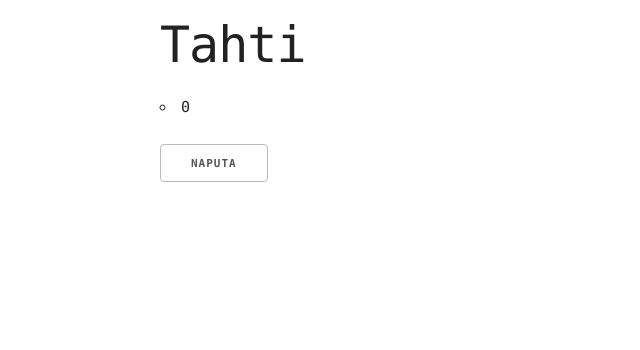
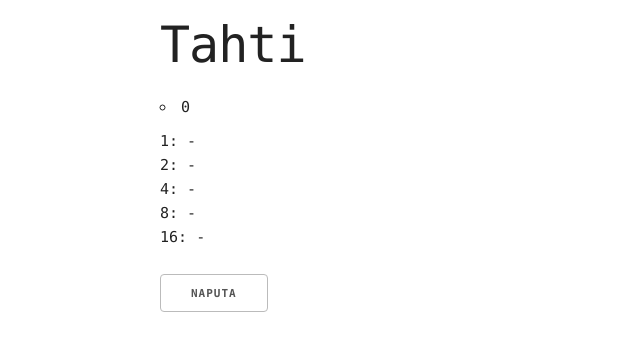
Before and after one commit to suniala/tonart, a React (Create React App) app: page / in a window 1280 px wide. Shown: the top 350 px of the page, without its empty margins (0-640 px from the left). Built offline with nearby package versions, Linux system fonts and the light colour scheme.

Commit message:
Add bpm counts for 1, 2, 4, 8 and 16 beats

```diff
--- /dev/null
+++ b/src/Bpm.tsx
@@ -0,0 +1,21 @@
+import * as React from 'react';
+
+const format = new Intl.NumberFormat([], {maximumFractionDigits: 1, minimumFractionDigits: 1});
+
+interface Props {
+    bpm?: number
+    count: number
+}
+
+class Bpm extends React.Component<Props, {}> {
+    render() {
+        return (
+            <div>
+                <span>{this.props.count}: </span>
+                <span>{this.props.bpm ? format.format(this.props.bpm) : '-'}</span>
+            </div>
+        );
+    }
+}
+
+export default Bpm;
--- a/src/Tahti.tsx
+++ b/src/Tahti.tsx
@@ -1,31 +1,60 @@
 import * as React from 'react';
 import * as _ from 'lodash';
+import Bpm from "./Bpm";
 
 interface Props {
 }
 
 interface Beat {
     count: number
-    ts: number
+    ts: Date
+}
+
+interface BeatCountBpms {
+    one?: number
+    two?: number
+    four?: number
+    eight?: number
+    sixteen?: number
 }
 
 interface State {
-    beats: Beat[]
+    beatQueue: Beat[]
+    beatCountBpms: BeatCountBpms
 }
+
+const countBpm = (beatQueue: Beat[], beats: number): number | undefined => {
+    if (beatQueue.length > beats) {
+        const endTs = beatQueue[0].ts;
+        const startTs = beatQueue[beats].ts;
+        return 1000 * 60 * (beats / (endTs.getTime() - startTs.getTime()));
+    } else {
+        return undefined;
+    }
+};
 
 class Tahti extends React.Component<Props, State> {
     constructor(props: Props) {
         super(props);
         this.state = {
-            beats: []
+            beatQueue: [],
+            beatCountBpms: {}
         };
     }
 
     private handleNaputa = () => {
         this.setState((prev) => {
-            const count = _.isEmpty(prev.beats) ? 1 : (_.last(prev.beats) as Beat).count + 1;
+            const count = _.isEmpty(prev.beatQueue) ? 1 : (_.last(prev.beatQueue) as Beat).count + 1;
+            let beatQueue = _.concat([{count: count, ts: new Date()}], prev.beatQueue);
             return {
-                beats: _.concat(prev.beats, {count: count, ts: 1})
+                beatQueue: beatQueue,
+                beatCountBpms: {
+                    one: countBpm(beatQueue, 1),
+                    two: countBpm(beatQueue, 2),
+                    four: countBpm(beatQueue, 4),
+                    eight: countBpm(beatQueue, 8),
+                    sixteen: countBpm(beatQueue, 16)
+                }
             };
         });
     };
@@ -35,7 +64,12 @@ class Tahti extends React.Component<Props, State> {
             <div>
                 <h1>Tahti</h1>
                 <ul>
-                    <li>{this.state.beats.length}</li>
+                    <li>{this.state.beatQueue.length}</li>
+                    <Bpm count={1} bpm={this.state.beatCountBpms.one}/>
+                    <Bpm count={2} bpm={this.state.beatCountBpms.two}/>
+                    <Bpm count={4} bpm={this.state.beatCountBpms.four}/>
+                    <Bpm count={8} bpm={this.state.beatCountBpms.eight}/>
+                    <Bpm count={16} bpm={this.state.beatCountBpms.sixteen}/>
                 </ul>
                 <div>
                     <button onClick={this.handleNaputa}>Naputa</button>
```
